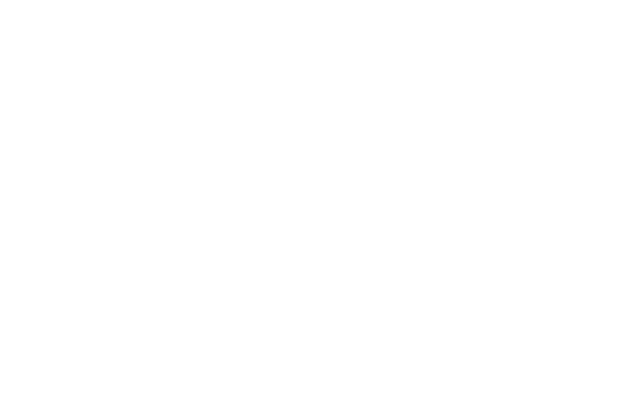
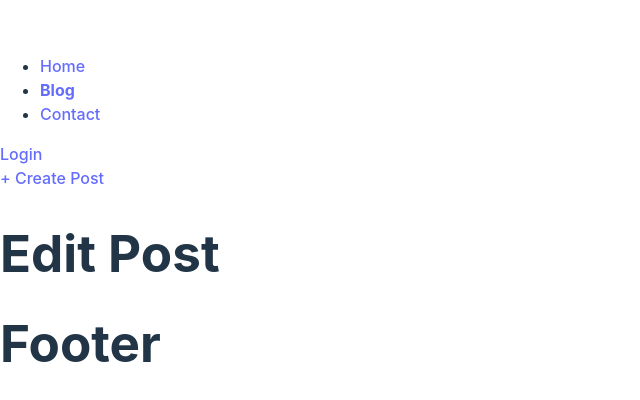
Before and after one commit to asif03/mern-dashboard, a React (Vite) app in the folder blog/: page /blog/1/edit in a window 1280 px wide. Before the commit this address had no page. Shown: the part 178-578 px from the top of the page, without its empty margins (0-640 px from the left). Built offline with nearby package versions, Linux system fonts and the light colour scheme; no server answers.

Commit message:
Update code

```diff
--- a/blog/src/App.tsx
+++ b/blog/src/App.tsx
@@ -8,6 +8,7 @@ import Signup from "./pages/Signup";
 import PostList from "./features/posts/PostList";
 import AddPost from "./features/posts/AddPost";
 import PostDetails from "./features/posts/PostDetails";
+import EditPost from "./features/posts/EditPost";
 
 function App() {
   return (
@@ -21,7 +22,8 @@ function App() {
           <Route path="blog" element={<Blog />}>
             <Route index element={<PostList />} />
             <Route path="new-post" element={<AddPost />} />
-            <Route path=":id" element={<PostDetails />} />
+            <Route path=":postId" element={<PostDetails />} />
+            <Route path=":postId/edit" element={<EditPost />} />
           </Route>
 
           <Route path="/contact" element={<Contact />} />
--- a/blog/src/app/services/posts.ts
+++ b/blog/src/app/services/posts.ts
@@ -20,7 +20,7 @@ export const postsApi = api.injectEndpoints({
     }),
 
     getPost: builder.query<Post, string>({
-      query: (id) => `posts/${id}`,
+      query: (postId) => `posts/${postId}`,
     }),
 
     addPost: builder.mutation<Post, Partial<Post>>({
--- /dev/null
+++ b/blog/src/features/posts/EditPost.tsx
@@ -0,0 +1,40 @@
+import { useGetPostQuery } from "../../app/services/posts";
+import { useParams } from "react-router-dom";
+
+const EditPost = () => {
+  const { postId } = useParams();
+  const { data, isLoading, isError } = useGetPostQuery(postId);
+  console.log(data);
+
+  const handleTextChange = (e: React.ChangeEvent<HTMLInputElement>) => {
+    //const { name, value } = e.target;
+    //setPost((prev) => ({ ...prev, [name]: value }));
+  };
+
+  const handleSubmit = async (e) => {
+    e.preventDefault();
+    //await addPost(post);
+    //setPost({ title: "", description: "" });
+  };
+
+  return (
+    <div>
+      <h1>Edit Post</h1>
+      {isError && (
+        <>
+          <h4>There error occurs</h4>
+          <form onSubmit={handleSubmit}>
+            <input type="text" name="title" onChange={handleTextChange} />
+            <textarea name="description" onChange={handleTextChange}></textarea>
+
+            <button type="submit" disabled={isLoading}>
+              Save
+            </button>
+          </form>
+        </>
+      )}
+    </div>
+  );
+};
+
+export default EditPost;
--- a/blog/src/features/posts/PostDetails.tsx
+++ b/blog/src/features/posts/PostDetails.tsx
@@ -1,13 +1,19 @@
-import { useParams } from "react-router-dom";
+import { Link, useParams } from "react-router-dom";
 import { useGetPostQuery } from "../../app/services/posts";
 
 const PostDetails = () => {
   const { postId } = useParams();
-  console.log(postId);
 
-  const { data: post, isLoading, isError } = useGetPostQuery(postId);
+  const { data, isLoading, isError } = useGetPostQuery(postId);
+  console.log(data);
 
-  return <div>Asif</div>;
+  return (
+    <div>
+      <h1>{data?.title}</h1>
+      <p>{data?.description}</p>
+      <Link to={`/blog/${data?._id}/edit`}>Edit</Link>
+    </div>
+  );
 };
 
 export default PostDetails;
```
Also changed, not shown: 1 other file (tests, documents, lock files or other folders).
